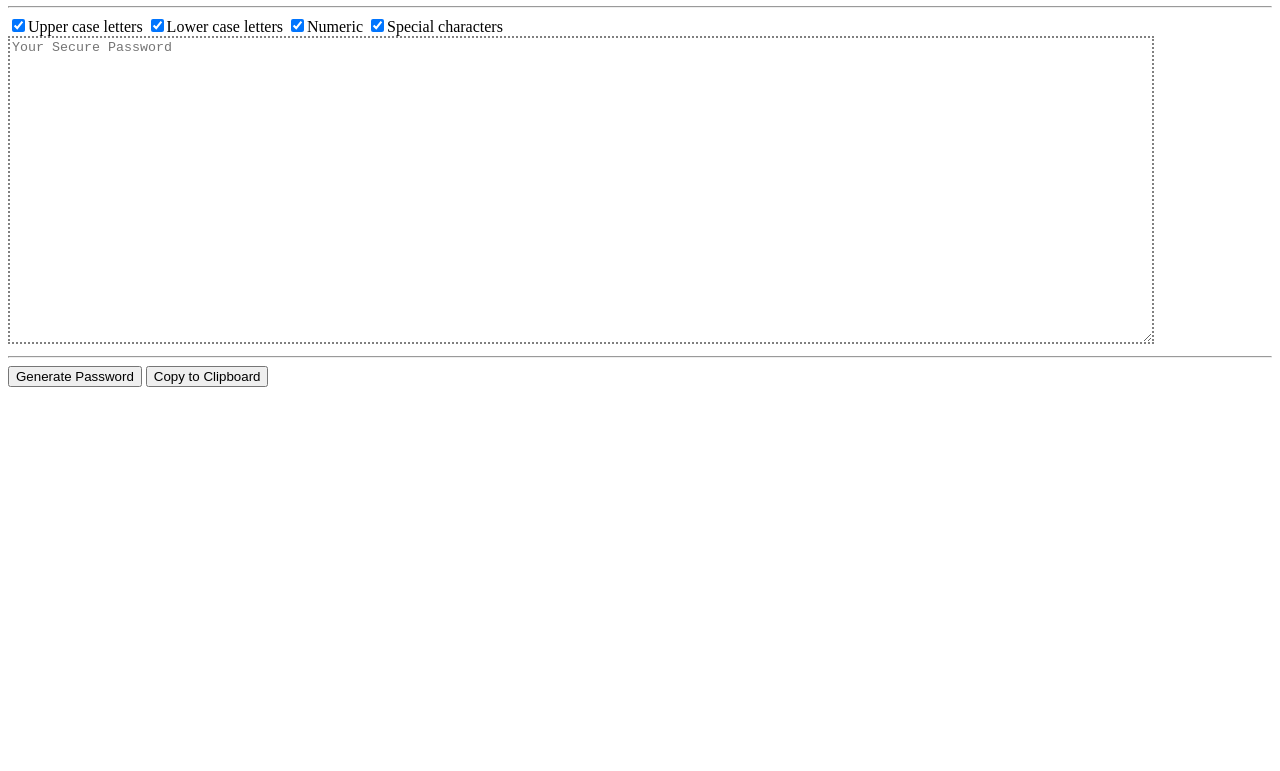
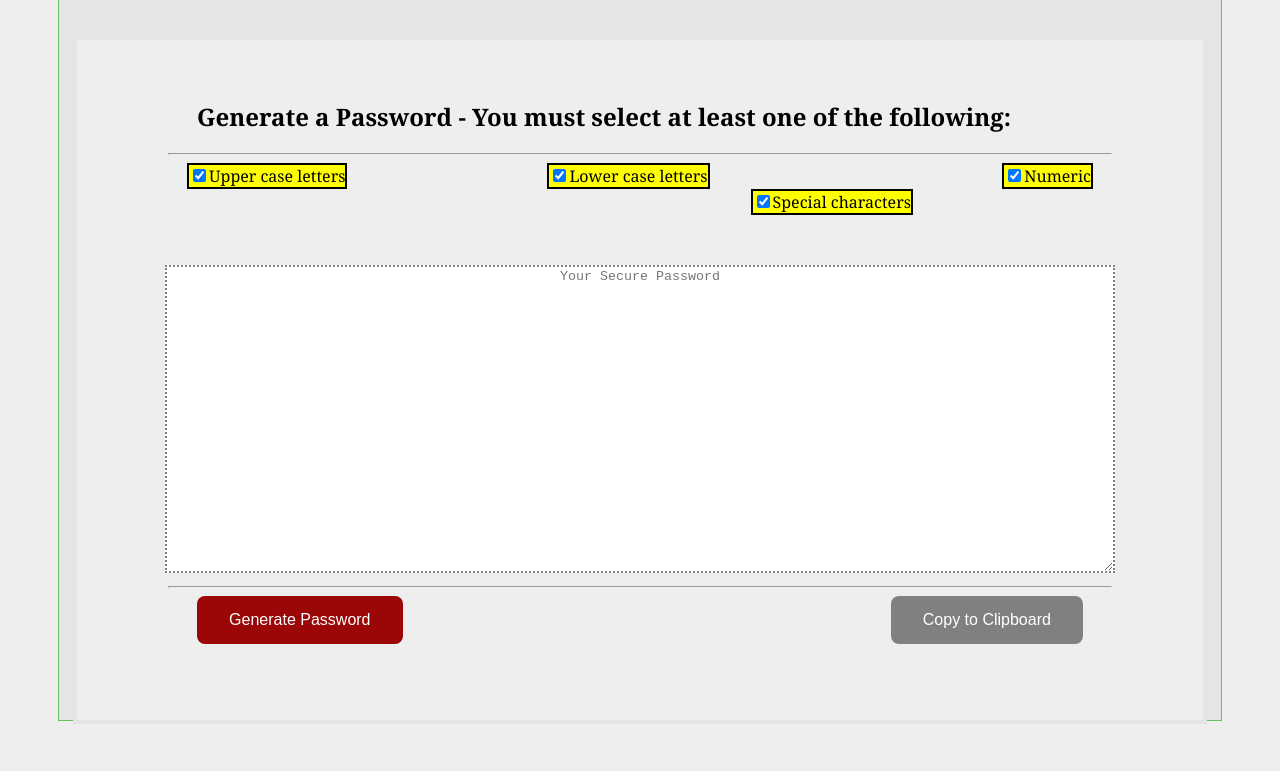
Before and after one commit to solka2019/Password-Generator, a plain HTML site: page index.html in a window 1280 px wide. Shown: the part 121-892 px from the top of the page. Before the commit the page ends 800 px from the top, so only its background shows below. Drawn offline with Linux system fonts and the light colour scheme; a script that the page names is missing.

Commit message:
add checkboxes

```diff
--- a/password-style.css
+++ b/password-style.css
@@ -1,24 +1,55 @@
-.wrap {
-    width: 90%;
+body {
+  background-color:#eee;
+  font-family: Georgia, 'Times New Roman', Times, serif;
+}
+
+#wrap {
+    width: auto;
     text-align: center;
-    background-color: #0666a3;
+    background-color: #e5e5e5;
     height:800px;
-    }
-  .container {
+    margin: 40px 50px 50px;
+    border: 1px solid #63c363;
+}
+
+
+  #container {
     display: inline-block;
     margin: 30px auto;
-    padding: 3px;
-    background-color: #8ebf42;
+    padding: 40px;
+    background-color:#eee;
     height:600px;
-    width: 80%;
-    }
+    width: 90%;
+    border: 4px solid #e5e5e5;
+
+  }
+
+  h2 {
+    text-align: left;
+    margin-left: 80px;
+  }
+
+
+
+  /* .select-btn {
+    width: 50%;
+    height: auto;
+    border: 2px solic black;
+    background-color: tomato;
+
+  } */
     #your-password {
         width: 90%;
-        height: 300px;
+        height: 50%;
         border: dotted 2px gray;
+        text-align: center;
+        margin-top: 50px;
     }
-    .button {
-        background-color: #4CAF50; /* Green */
+    hr {
+      width: 90%;
+    }
+    #generate {
+        background-color:rgb(155, 6, 6);
         border: none;
         color: white;
         padding: 15px 32px;
@@ -26,7 +57,53 @@
         text-decoration: none;
         display: inline-block;
         font-size: 16px;
-      }
-      #password {
-          text-align: center;
-      }
+        border-radius: 8px;
+        float:left;
+        margin-left: 80px;
+    }
+
+    #copy {
+      background-color:gray;
+      border: none;
+      color: white;
+      padding: 15px 32px;
+      text-align: center;
+      text-decoration: none;
+      display: inline-block;
+      font-size: 16px;
+      border-radius: 8px;
+      float: right;
+      margin-right: 80px;
+  }
+  #ucase {
+    background-color:yellow ;
+    float: left;
+    border: 2px solid black;
+    margin-right: 50px;
+    margin-left: 70px;
+  }
+
+  #lcase {
+    background-color:yellow ;
+    float: left;
+    border: 2px solid black;
+    float: center;
+    margin-left: 150px;
+  }
+  /* There must be a better way to move checkboxes... */
+
+  #numeric {
+    background-color:yellow ;
+    float: right;
+    border: 2px solid black;
+    margin-right: 70px;
+
+  }
+
+  #schar {
+    background-color:yellow ;
+    float: right;
+    border: 2px solid black;
+    margin-right: 250px;
+
+  }
```
